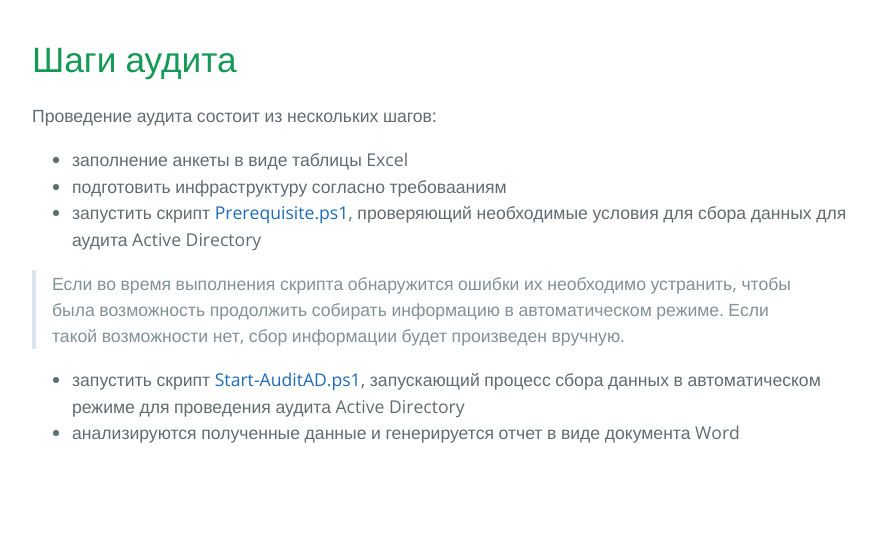
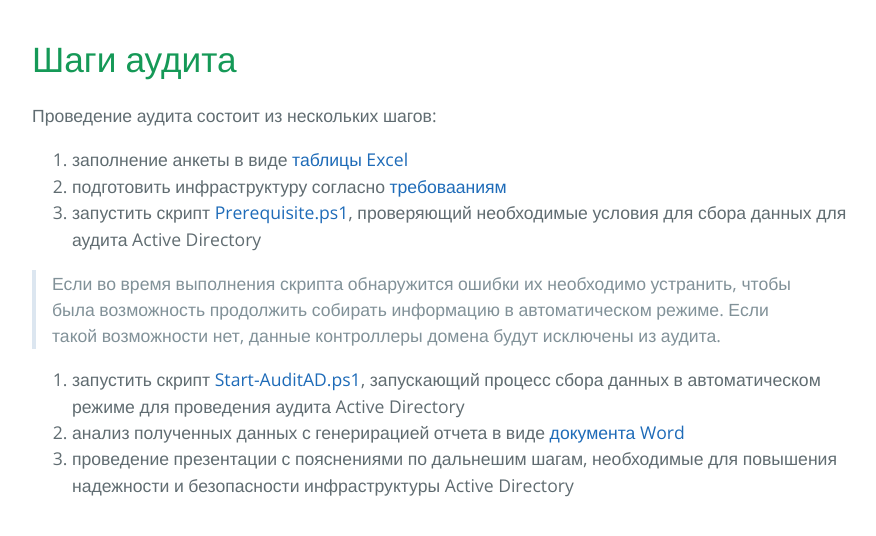
Before and after one commit to dasternd/ad-audit, a Jekyll site: the page built from Steps/index.md, in a window 1280 px wide. Shown: the top 536 px of the page, without its empty margins (192-1068 px from the left). Built offline with Jekyll 4.4.1, drawn with Linux system fonts in a browser that asks for light colours; our own code applies the rules of GitHub Pages for plain Markdown files.

Commit message:
Edit Steps

```diff
--- a/Steps/index.md
+++ b/Steps/index.md
@@ -1,11 +1,12 @@
 # Шаги аудита
 
 Проведение аудита состоит из нескольких шагов:
-- заполнение анкеты в виде таблицы Excel
-- подготовить инфраструктуру согласно требовааниям
-- запустить скрипт [Prerequisite.ps1](/PowerShell/Prerequisite.ps1), проверяющий необходимые условия для сбора данных для аудита Active Directory
+1. заполнение анкеты в виде [таблицы Excel](/Form/FormAuditAD.xlsx)
+2. подготовить инфраструктуру согласно [требовааниям](/Prerequisite/)
+3. запустить скрипт [Prerequisite.ps1](/PowerShell/Prerequisite.ps1), проверяющий необходимые условия для сбора данных для аудита Active Directory
 
-> Если во время выполнения скрипта обнаружится ошибки их необходимо устранить, чтобы была возможность продолжить собирать информацию в автоматическом режиме. Если такой возможности нет, сбор информации будет произведен вручную.
+> Если во время выполнения скрипта обнаружится ошибки их необходимо устранить, чтобы была возможность продолжить собирать информацию в автоматическом режиме. Если такой возможности нет, данные контроллеры домена будут исключены из аудита.
 
-- запустить скрипт [Start-AuditAD.ps1](/PowerShell/Start-AuditAD.ps1), запускающий процесс сбора данных в автоматическом режиме для проведения аудита Active Directory
-- анализируются полученные данные и генерируется отчет в виде документа Word
+4. запустить скрипт [Start-AuditAD.ps1](/PowerShell/Start-AuditAD.ps1), запускающий процесс сбора данных в автоматическом режиме для проведения аудита Active Directory
+5. анализ полученных данных с генерирацией отчета в виде [документа Word](/Report/)
+6. проведение презентации с пояснениями по дальнешим шагам, необходимые для повышения надежности и безопасности инфраструктуры Active Directory
```
